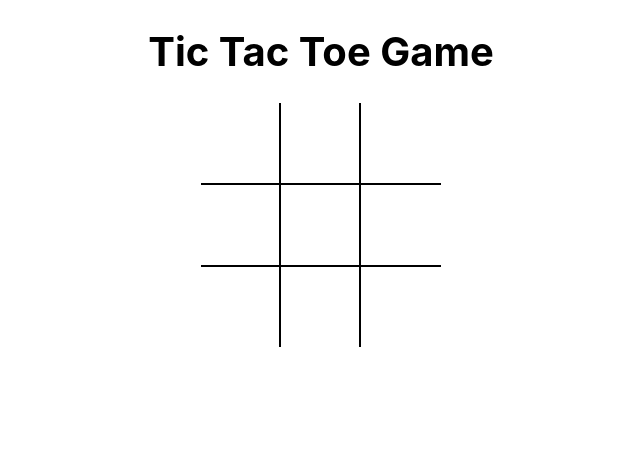
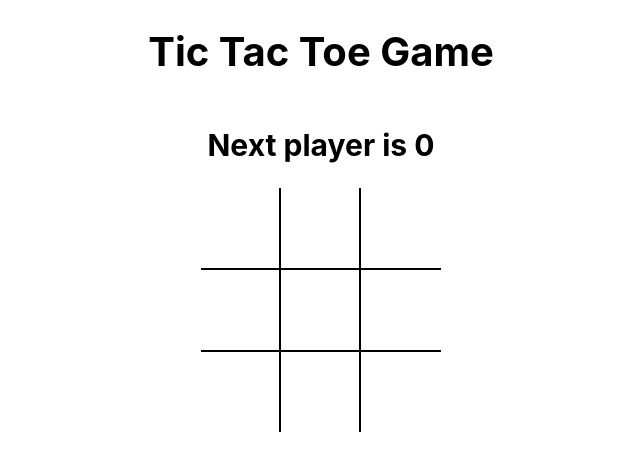
Before and after one commit to abhisheksharma1310/tictactoe-game-react-app, a React app: page / in a window 1280 px wide. Shown: the top 470 px of the page, without its empty margins (319-959 px from the left). Built offline with nearby package versions, Linux system fonts and the light colour scheme; the HTML template or start-up script is replaced by a standard one.

Commit message:
calculate winner and lift up the state

```diff
--- a/src/App.jsx
+++ b/src/App.jsx
@@ -1,11 +1,42 @@
 import Board from './components/Board'
 import './styles/root.scss'
+import { useState } from "react";
+import { calculateWinner } from './helper';
 
 const App = () => {
+
+  const [boardState, setBoardState] = useState(Array(9).fill(null));
+  const [isXNext, setIsXNext] = useState(false);
+
+  const winner = calculateWinner(boardState);
+
+  const message = winner
+    ? `Winner is ${winner}`
+    : `Next player is ${isXNext ? 'X' : '0'}`;
+
+  const handleSquareClick = (position) => {
+
+    if(boardState[position] || winner){
+      return;
+    }
+
+    setBoardState((prev) => {
+      return prev.map((square, pos) => {
+        if(pos === position) {
+          return isXNext ? 'X' : '0';
+        }
+        return square;
+      });
+    });
+    setIsXNext((prev) => !prev);
+  };
+
+
   return (
     <div className='app'>
       <h1>Tic Tac Toe Game</h1>
-      <Board/>
+      <h2>{message}</h2>
+      <Board boardState={boardState} handleSquareClick={handleSquareClick} />
     </div>
   );
 };
--- a/src/components/Board.jsx
+++ b/src/components/Board.jsx
@@ -1,27 +1,7 @@
 import React from "react";
 import Square from "./Square";
-import { useState } from "react";
 
-const Board = () => {
-  const [boardState, setBoardState] = useState(Array(9).fill(null));
-  const [isXNext, setIsXNext] = useState(false);
-
-  const handleSquareClick = (position) => {
-
-    if(boardState[position]){
-      return;
-    }
-
-    setBoardState((prev) => {
-      return prev.map((square, pos) => {
-        if(pos === position) {
-          return isXNext ? 'X' : '0';
-        }
-        return square;
-      });
-    });
-    setIsXNext((prev) => !prev);
-  };
+const Board = ({boardState, handleSquareClick}) => {
 
   const renderSquare = (position) => {
     return (
--- /dev/null
+++ b/src/helper.jsx
@@ -0,0 +1,21 @@
+export function calculateWinner(squares) {
+
+  const lines = [
+    [0,1,2],
+    [3,4,5],
+    [6,7,8],
+    [0,3,6],
+    [1,4,7],
+    [2,5,8],
+    [0,4,8],
+    [2,4,6],
+  ];
+
+    for (let i = 0; i < lines.length; i++){
+        const [a,b,c] = lines[i];
+        if(squares[a] && squares[a] === squares[b] && squares[a] === squares[c]) {
+            return squares[a];
+        }
+    }
+    return null;
+};
```
